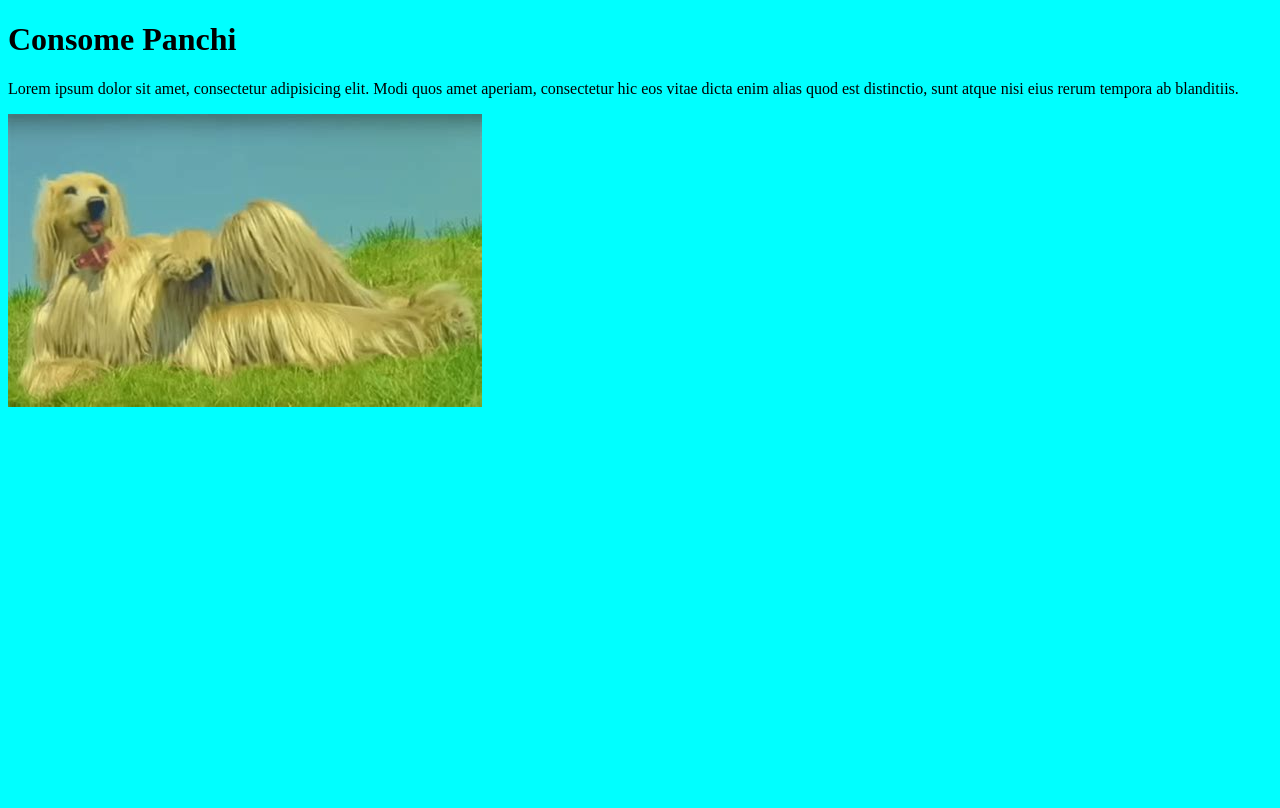
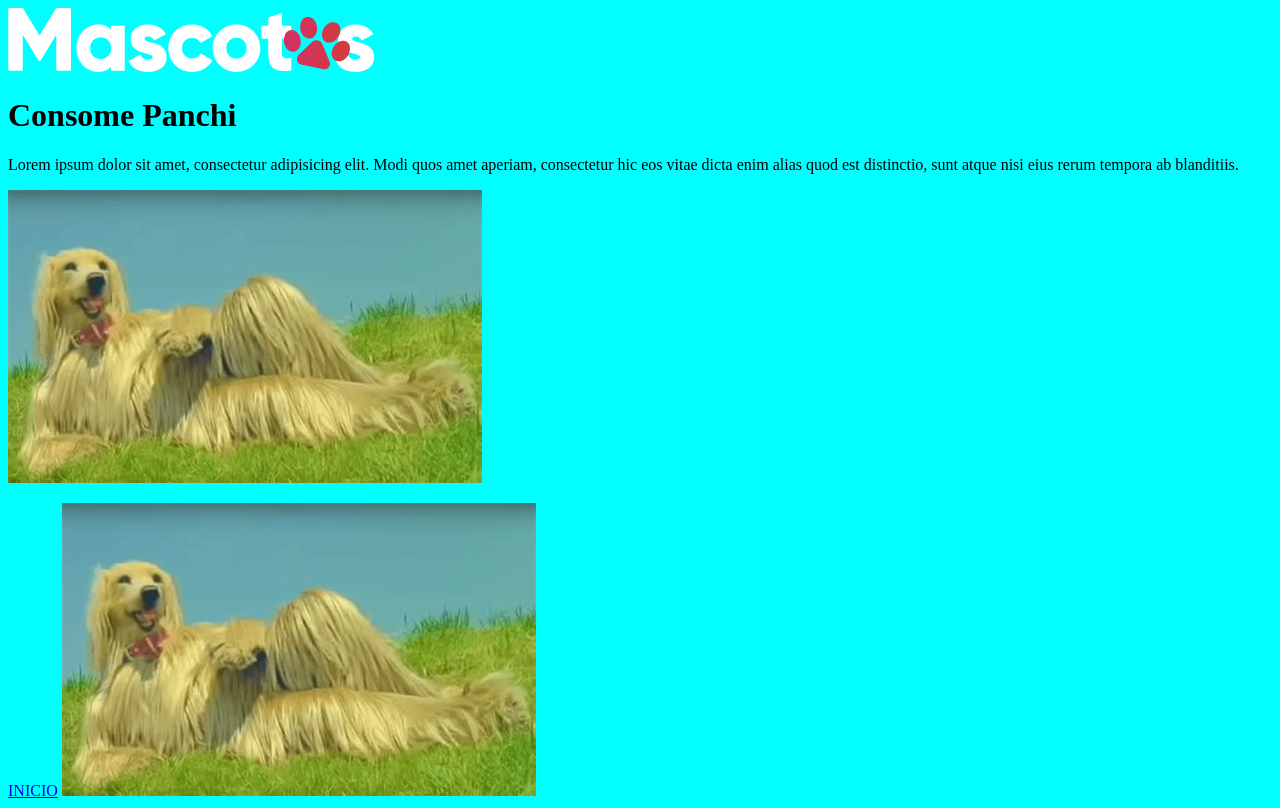
Before and after one commit to Gon-Analista/Pagina-HTML, a plain HTML site: page consome panchi.html in a window 1280 px wide. Drawn offline with Linux system fonts and the light colour scheme.

Commit message:
logos para volver al inicio y boton para volver al inicio

```diff
--- a/consome panchi.html
+++ b/consome panchi.html
@@ -8,8 +8,13 @@
     <title>Adopta un perro</title>
 </head>
 <body>
+    <a href="perros.html"> <img src="img/mascotas-interior.png" alt="">  </a>
     <h1>Consome Panchi</h1>
     <p>Lorem ipsum dolor sit amet, consectetur adipisicing elit. Modi quos amet aperiam, consectetur hic eos vitae dicta enim alias quod est distinctio, sunt atque nisi eius rerum tempora ab blanditiis.</p>
     <img src="img/th-2966776464.jpg" alt="">
+    <P></P>
+     <a href="perros.html"> INICIO</a>
+     <a href="https://www.youtube.com/watch?v=TjPhzgxe3L0"> <img src="img/th-2966776464.jpg" alt=""> </a>
+
 </body>
 </html>
```
Also changed, not shown: perros.html (+1 -1 lines), princesa.html (+3 -0 lines), trapero.html (+3 -0 lines).
